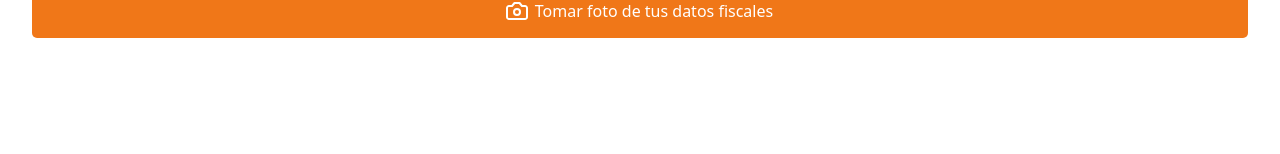
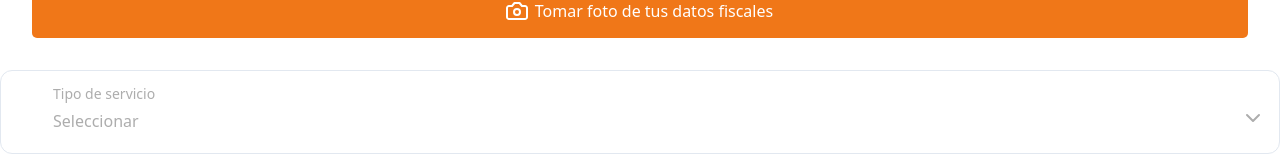
Before and after one commit to skibilling/SkibilingFront, an Angular app: page /paso1 in a window 1280 px wide. Shown: the part 6434-6588 px from the top of the page. Before the commit the page ends 6504 px from the top, so only its background shows below. Built offline with nearby package versions, Linux system fonts and the light colour scheme.

Commit message:
clasify between ticket and fiscal works and disabled for select-field

```diff
--- a/src/app/components/atoms/select-field/select-field.component.html
+++ b/src/app/components/atoms/select-field/select-field.component.html
@@ -14,7 +14,8 @@
     <div class="select-wrapper" (click)="toggleDropdown()">
       <select
         [(ngModel)]="selectedValue"
-        [class.has-value]="selectedValue">
+        [class.has-value]="selectedValue"
+        [disabled]="isDisabled">
         <option value="" disabled selected hidden>{{ placeholder }}</option>
         <option *ngFor="let opt of options" [value]="opt.value">{{ opt.label }}</option>
       </select>
--- a/src/app/components/atoms/select-field/select-field.component.ts
+++ b/src/app/components/atoms/select-field/select-field.component.ts
@@ -22,6 +22,7 @@ export class SelectFieldComponent {
   @Input() options: Option[] = [];
   @Input() required: boolean = true;
   @Input() initialValue: string = '';
+  @Input() isDisabled: boolean = false;
 
   @Output() selectionChange = new EventEmitter<{value: string, label: string}>();
   @Output() selectedValueChange = new EventEmitter<string>();
--- a/src/app/components/organisms/camera/camera.component.html
+++ b/src/app/components/organisms/camera/camera.component.html
@@ -11,3 +11,6 @@
     (buttonClick)="tomarFoto()">
   </app-custom-button>
 </div>
+<script>
+  console.log({mode});
+</script>
--- a/src/app/components/organisms/camera/camera.component.ts
+++ b/src/app/components/organisms/camera/camera.component.ts
@@ -13,7 +13,7 @@ import { FiscalAnalysisService } from '../../../services/fiscal-analysis.service
 export class CameraComponent implements OnInit {
   @ViewChild('video', { static: false }) video!: ElementRef;
   @Output() fotoTomada = new EventEmitter<string>();
-  @Input() modo: 'fiscal' | 'ticket' = 'fiscal';
+  @Input() mode: 'fiscal' | 'ticket' = 'fiscal';
 
   stream!: MediaStream;
   foto: string = '';
@@ -84,8 +84,10 @@ export class CameraComponent implements OnInit {
           // Guardar la imagen en el servicio
           this.imageService.setCapturedImage(this.foto, blob);
 
+          console.log('Modo:', this.mode);
           // Enviar la imagen al servicio de análisis según el modo
-          if (this.modo === 'fiscal') {
+          if (this.mode == "fiscal") {
+            console.log(this.mode == "fiscal");
             this.fiscalAnalysisService.analyzeFiscalData(blob).subscribe({
               next: (resultado) => {
                 console.log('Resultado del análisis fiscal:', resultado);
@@ -94,7 +96,8 @@ export class CameraComponent implements OnInit {
                 console.error('Error al analizar datos fiscales:', error);
               }
             });
-          } else if (this.modo === 'ticket') {
+          } else if (this.mode == "ticket") {
+            console.log(this.mode == "ticket");
             this.fiscalAnalysisService.analyzeTicket(blob).subscribe({
               next: (resultado) => {
                 console.log('Resultado del análisis de ticket:', resultado);
--- a/src/app/components/organisms/content-info-camera/content-info-camera.component.html
+++ b/src/app/components/organisms/content-info-camera/content-info-camera.component.html
@@ -37,8 +37,7 @@
   </div>
 
   <div *ngIf="mostrarInterfazCamara">
-    <app-camera [modo]="ticket" (fotoTomada)="onFotoTomada($event)"></app-camera>
-
+    <app-camera [mode]="'ticket'" (fotoTomada)="onFotoTomada($event)"></app-camera>
     <div class="botones-navegacion">
       <app-custom-button
         type="secondary"
--- a/src/app/components/pages/pruebas/pruebas.component.html
+++ b/src/app/components/pages/pruebas/pruebas.component.html
@@ -46,4 +46,5 @@
 <app-tickets-page></app-tickets-page>
 <app-content-fiscal-data></app-content-fiscal-data>
 <app-content-info-camera></app-content-info-camera>
+<app-select-field [isDisabled]="true"></app-select-field>
 <!--<app-camera></app-camera>-->
--- a/src/app/components/pages/pruebas/pruebas.component.ts
+++ b/src/app/components/pages/pruebas/pruebas.component.ts
@@ -12,11 +12,12 @@ import { TicketsPageComponent } from '../tickets-page/tickets-page.component';
 import { ContentFiscalDataComponent } from "../../organisms/content-fiscal-data/content-fiscal-data.component";
 import { ContentInfoCameraComponent } from '../../organisms/content-info-camera/content-info-camera.component';
 import { CameraComponent } from "../../organisms/camera/camera.component";
+import { SelectFieldComponent } from "../../atoms/select-field/select-field.component";
 
 @Component({
   selector: 'app-pruebas',
   standalone: true,
-  imports: [CommonModule, SvgIconComponent, HintComponent, DropBoxComponent, StatusBillingComponent, StatusTicketsComponent, NavigationBarComponent, LandingComponent, DividerComponent, TicketsPageComponent, ContentFiscalDataComponent, ContentInfoCameraComponent, CameraComponent],
+  imports: [CommonModule, SvgIconComponent, HintComponent, DropBoxComponent, StatusBillingComponent, StatusTicketsComponent, NavigationBarComponent, LandingComponent, DividerComponent, TicketsPageComponent, ContentFiscalDataComponent, ContentInfoCameraComponent, CameraComponent, SelectFieldComponent],
   templateUrl: './pruebas.component.html',
   styleUrls: ['./pruebas.component.css']
 })
```
